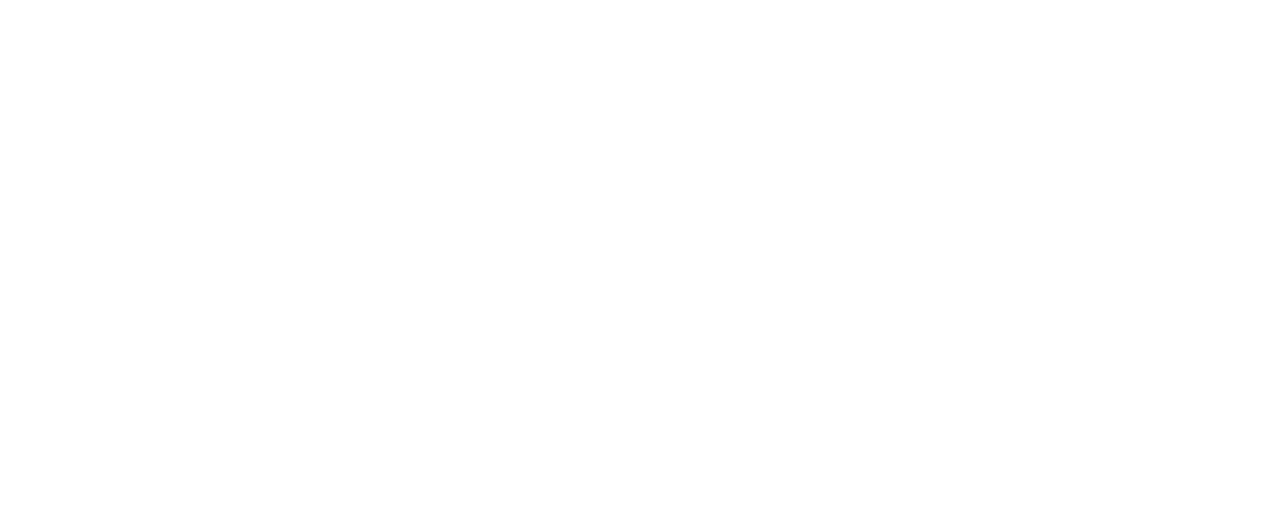
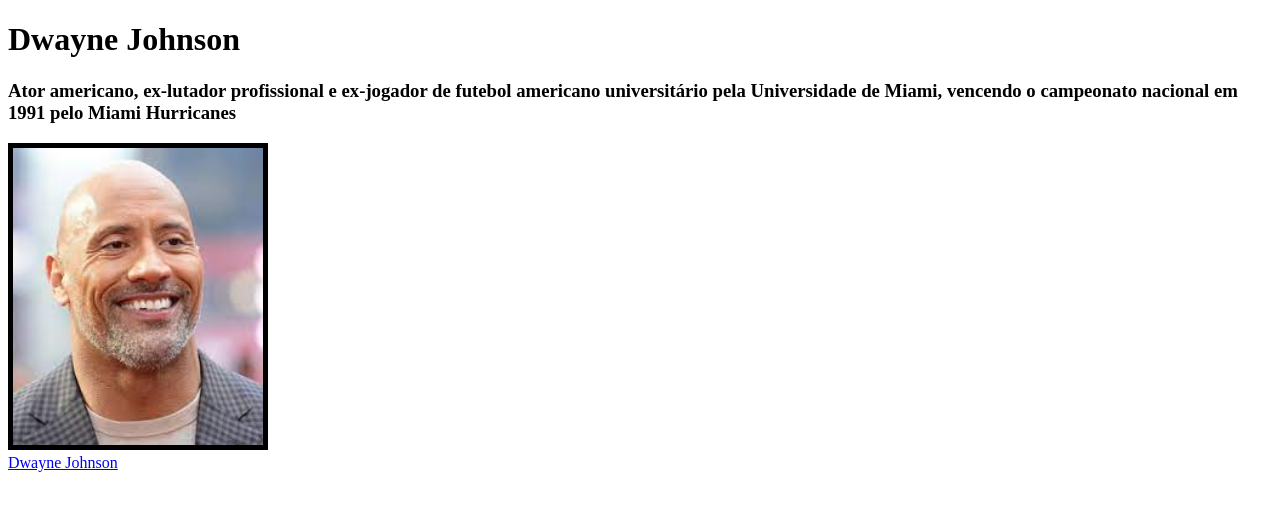
Before and after one commit to joaovictorbortolozo/primeiro-site, a plain HTML site: page dwayne-johnson.html in a window 1280 px wide. Drawn offline with Linux system fonts and the light colour scheme.

Commit message:
Dwayne Johnson

```diff
--- a/dwayne-johnson.html
+++ b/dwayne-johnson.html
@@ -4,9 +4,15 @@
     <meta charset="UTF-8">
     <meta http-equiv="X-UA-Compatible" content="IE=edge">
     <meta name="viewport" content="width=device-width, initial-scale=1.0">
-    <title>Document</title>
+    <title>Dwayne Johnson</title>
 </head>
 <body>
+    <h1>Dwayne Johnson</h1>
+    <h3>Ator americano, ex-lutador profissional e ex-jogador de futebol americano universitário pela Universidade de Miami, vencendo o campeonato nacional em 1991 pelo Miami Hurricanes</h3>
+    <img src="download.jfif" width="250" border="5">
+    <br>
+    <a href="dwayne-johnson.html">Dwayne Johnson</a>
+
 
 </body>
 </html>
```
Also changed, not shown: download.jfif (added).
